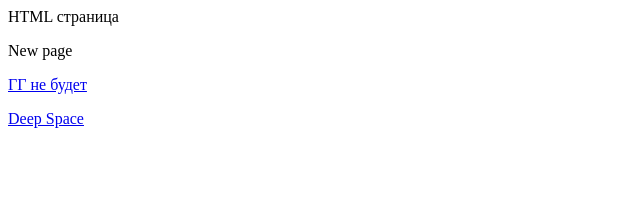
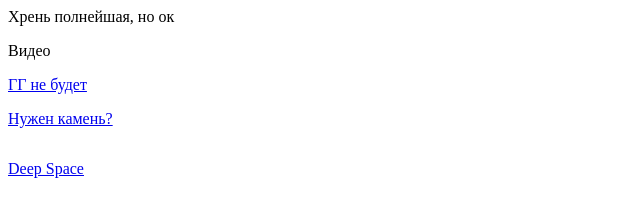
Before and after one commit to INFERNOru/infernoru.github.com, a plain HTML site: page index.html in a window 1280 px wide. Shown: the whole page, without its empty margins (0-640 px from the left). Drawn offline with Linux system fonts and the light colour scheme.

Commit message:
Add files via upload

```diff
--- a/index.html
+++ b/index.html
@@ -1,8 +1,9 @@
 <html>
 	<title> Inferno Lab </title>
-		<body> HTML страница
-			<p> New page</p>
+		<body> Хрень полнейшая, но ок
+			<p> Видео</p>
 				<a href = "https://www.youtube.com/watch?v=YuLLoYhEdy8" > ГГ не будет</a>
+				<p><a href = "https://www.youtube.com/watch?v=O8Jxx0NG5S8&feature=youtu.be">Нужен камень?</a></p>
 
 			<img scr="fon.jpg">
 					<p><a href = "fon.jpg">Deep Space</a></p>
```
